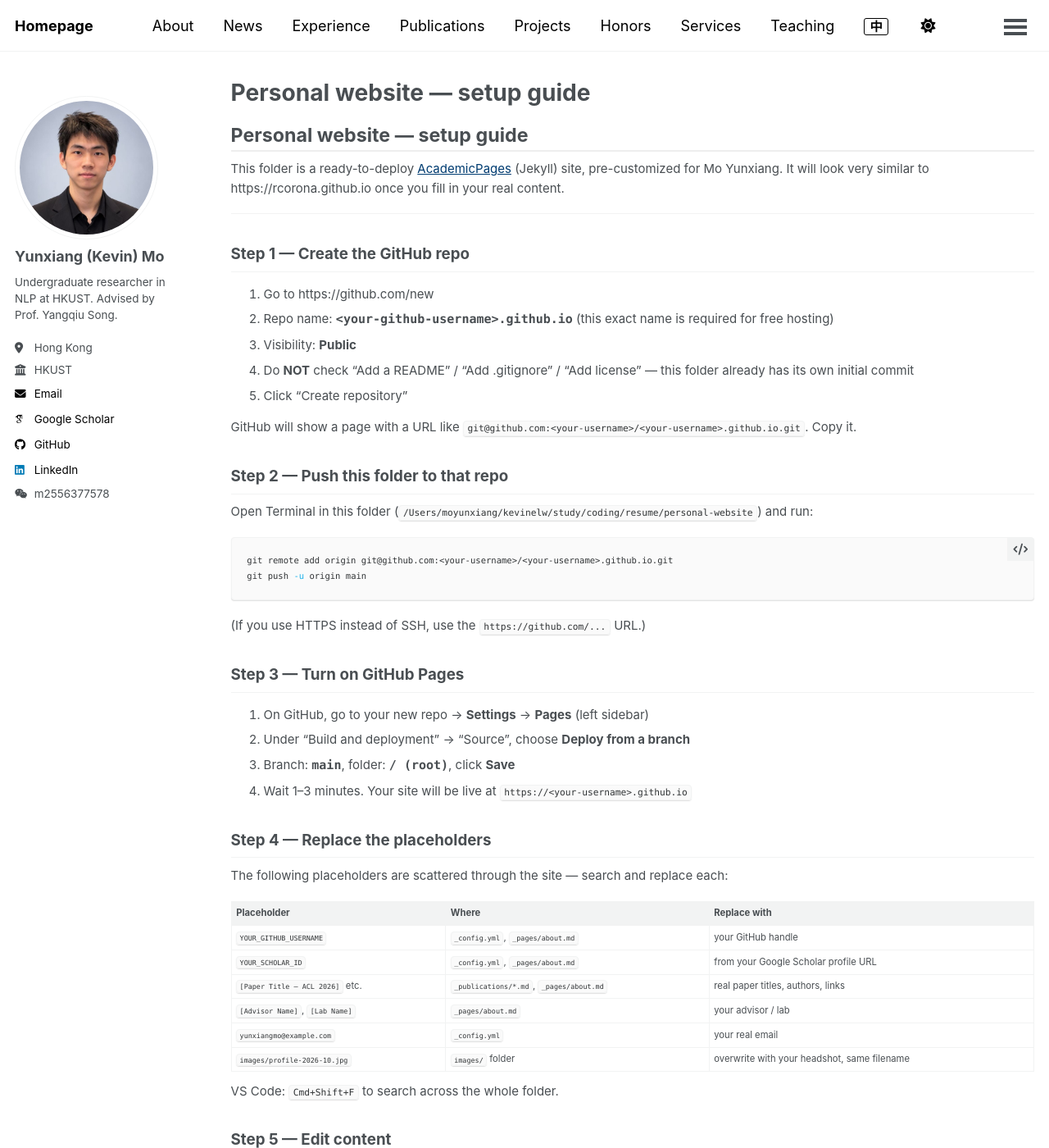
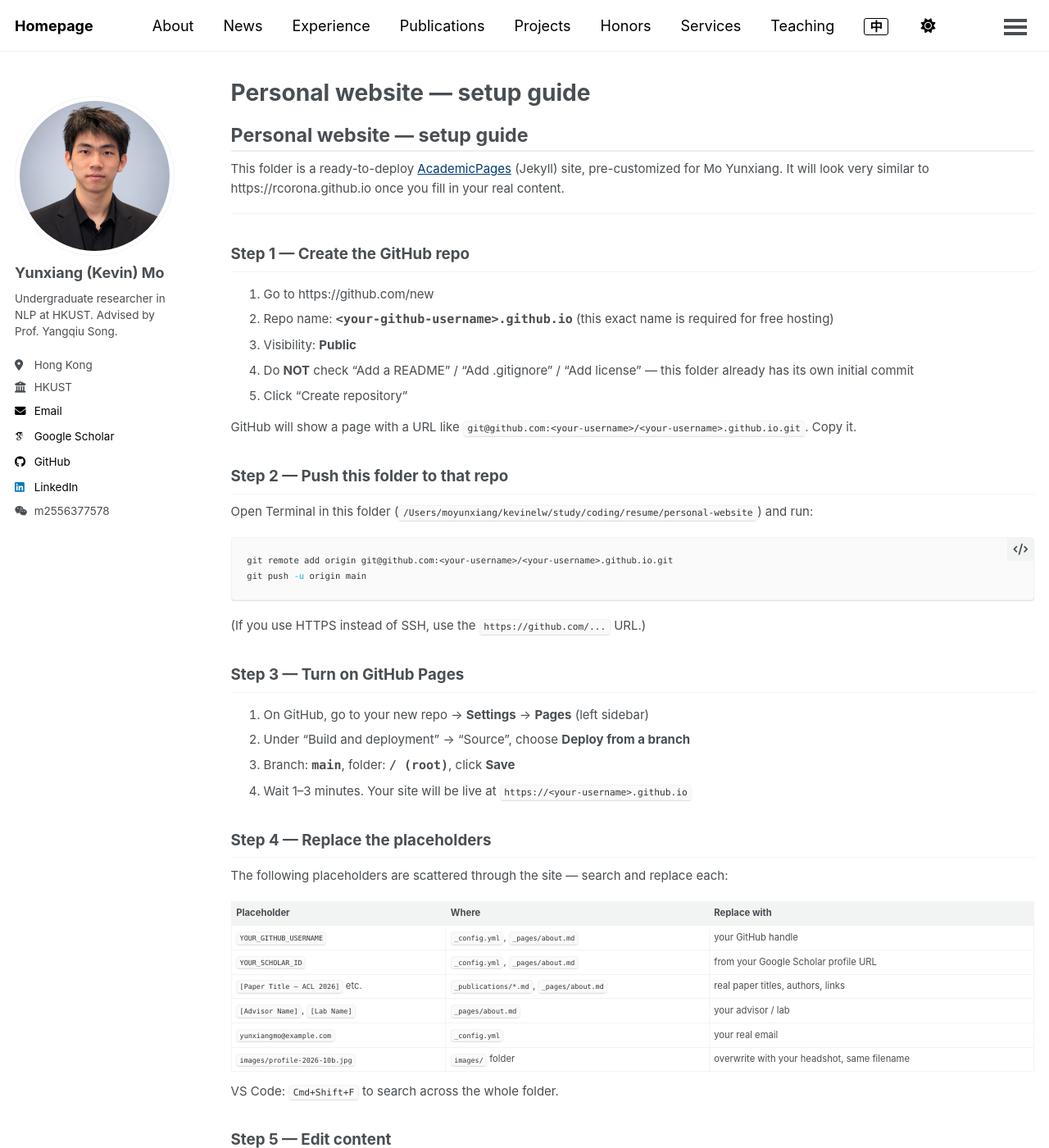
Before and after one commit to moyunxiang/moyunxiang.github.io, a Jekyll site: the page built from SETUP.md, in a window 1280 px wide and 1400 px high. Shown: the whole window at 82% size. Built offline with Jekyll 4.4.1, drawn with Linux system fonts in a browser that asks for light colours; some web fonts are replaced; our own code applies the rules of GitHub Pages for plain Markdown files; a script bundle is joined from its source files by our own code; library files that are not in the unit come from our copies; some of the changed text lies outside the part shown.

Commit message:
Profile photo: higher-quality source, more suit, larger desktop avatar; white-background photo on CV

```diff
--- a/SETUP.md
+++ b/SETUP.md
@@ -43,7 +43,7 @@ The following placeholders are scattered through the site — search and replace
 | `[Paper Title — ACL 2026]` etc. | `_publications/*.md`, `_pages/about.md` | real paper titles, authors, links |
 | `[Advisor Name]`, `[Lab Name]` | `_pages/about.md` | your advisor / lab |
 | `yunxiangmo@example.com` | `_config.yml` | your real email |
-| `images/profile-2026-10.jpg` | `images/` folder | overwrite with your headshot, same filename |
+| `images/profile-2026-10b.jpg` | `images/` folder | overwrite with your headshot, same filename |
 
 VS Code: `Cmd+Shift+F` to search across the whole folder.
 
@@ -58,7 +58,7 @@ Each section is just a Markdown file. Edit, commit, push — GitHub Pages rebuil
 | `_pages/cv.md` | The `/cv/` page |
 | `_publications/*.md` | One Markdown file per paper. Listed automatically on `/publications/` |
 | `_data/navigation.yml` | The top menu bar |
-| `images/profile-2026-10.jpg` | The sidebar headshot |
+| `images/profile-2026-10b.jpg` | The sidebar headshot |
 | `files/cv.pdf` | Drop your CV PDF here; about page links to it |
 
 ## Step 6 (optional) — Preview locally
@@ -99,7 +99,7 @@ Buy a domain (e.g. Cloudflare Registrar ~$10/yr), add a `CNAME` file with `yunxi
 ## What you still need to do
 
 - ⬜ Replace placeholders (Step 4)
-- ⬜ Drop in `images/profile-2026-10.jpg` (your headshot)
+- ⬜ Drop in `images/profile-2026-10b.jpg` (your headshot)
 - ⬜ Drop in `files/cv.pdf` (your CV)
 - ⬜ Real paper titles, abstracts, links
 - ⬜ Push to GitHub (Steps 1–3)
--- a/_config.yml
+++ b/_config.yml
@@ -19,7 +19,7 @@ repository               : "moyunxiang/moyunxiang.github.io"
 
 # Site Author - shown in the left sidebar
 author:
-  avatar           : "profile-2026-10.jpg"
+  avatar           : "profile-2026-10b.jpg"
   name             : "Yunxiang (Kevin) Mo"
   pronouns         :
   bio              : "Undergraduate researcher in NLP at HKUST. Advised by Prof. Yangqiu Song."
--- a/_sass/layout/_sidebar.scss
+++ b/_sass/layout/_sidebar.scss
@@ -177,6 +177,7 @@
     border-radius: 50%;
 
     @include breakpoint($large) {
+      max-width: min(230px, 100%);
       padding: 5px;
       border: 1px solid var(--global-border-color);
     }
```
Also changed, not shown: images/profile-2026-10.jpg (deleted), images/profile-2026-10b.jpg (added), 2 other files.
